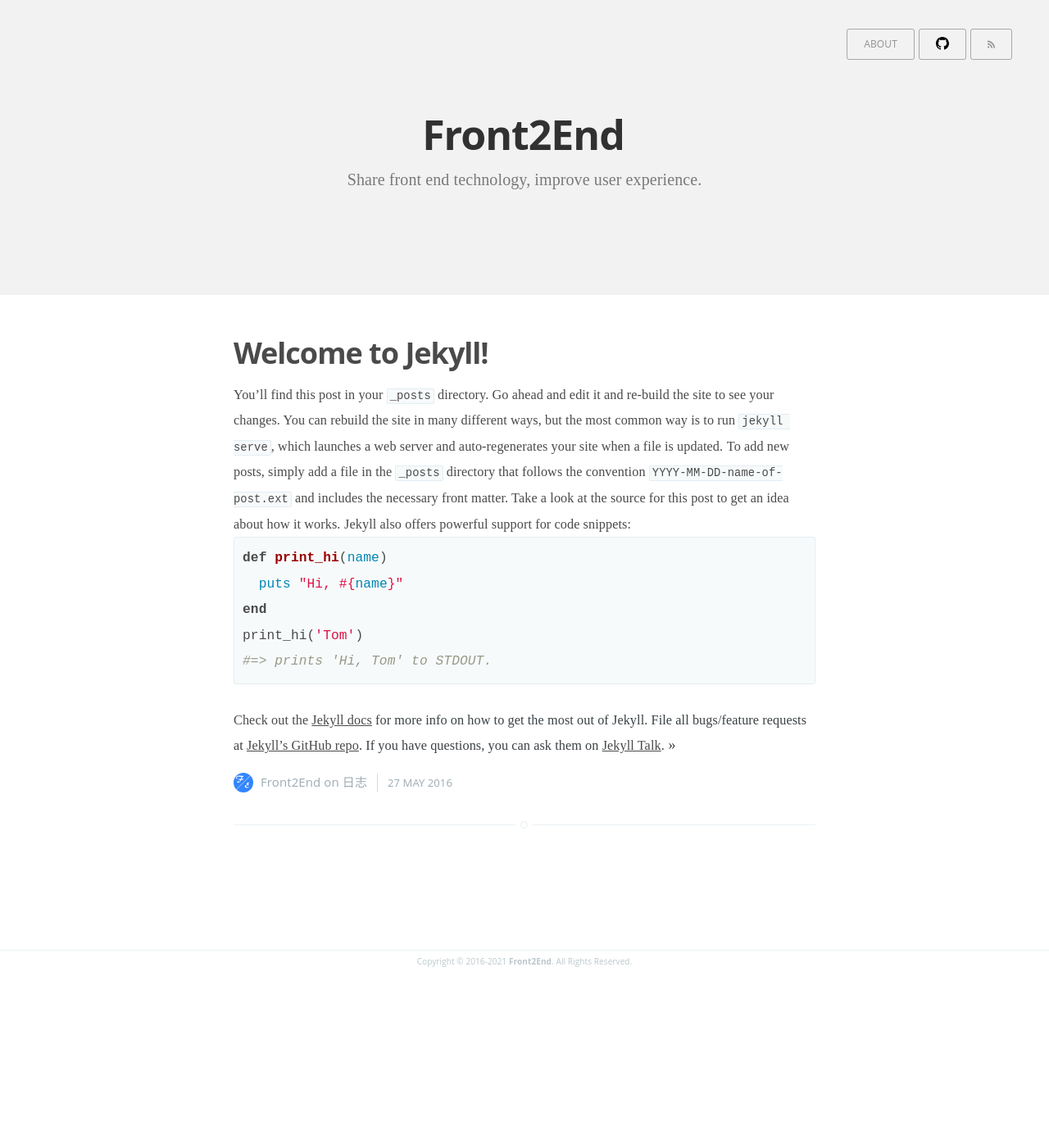
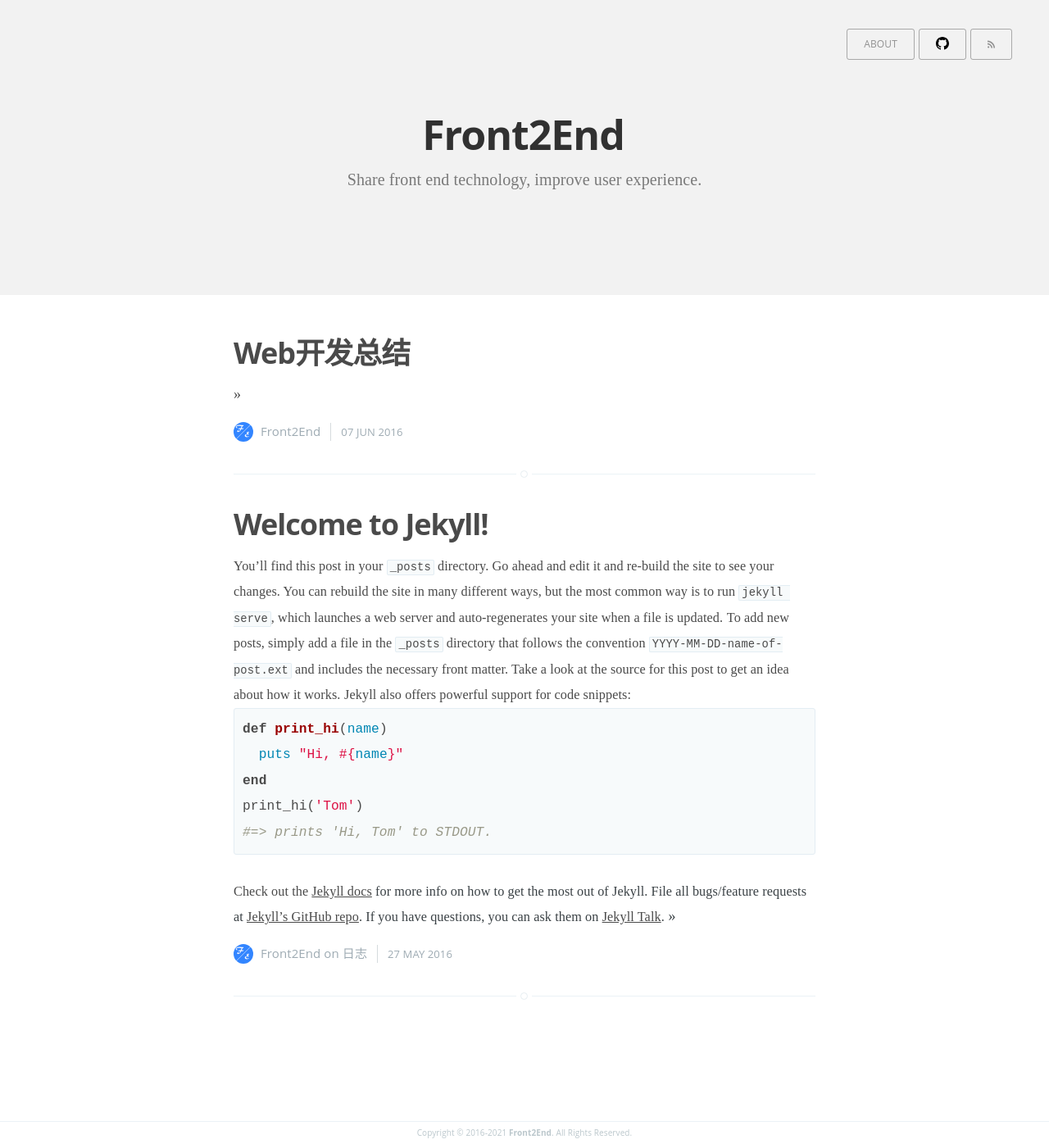
Before and after one commit to baixuexiyang/front2end, a Jekyll site: the page built from index.html, in a window 1280 px wide. Shown: the whole page at 82% size. Built offline with Jekyll 4.4.1, drawn with Linux system fonts in a browser that asks for light colours; the list of posts is cut into pages by our own code; comment, search, counter and statistics services are not loaded; before the commit the page ends 1187 px from its top, so only the background shows below that.

Commit message:
feat add post

```diff
--- a/_config.yml
+++ b/_config.yml
@@ -1,7 +1,7 @@
 name: Front2End
 description: 'Share front end technology, improve user experience'
 meta_description: 'front2end'
-permalink: /:title.html
+permalink: /detail
 avatar: '/assets/img/front2end.jpg'
 gems: [jekyll-paginate]
 markdown: kramdown
--- a/_posts/2016-05-27-welcome-to-jekyll.markdown
+++ b/_posts/2016-05-27-welcome-to-jekyll.markdown
@@ -5,7 +5,7 @@
 categories: 日志
 archive: false
 ---
-
+<!-- ![有帮助的截图]({{ site.url }}/assets/img/front2end.jpg) -->
 You’ll find this post in your `_posts` directory. Go ahead and edit it and re-build the site to see your changes. You can rebuild the site in many different ways, but the most common way is to run `jekyll serve`, which launches a web server and auto-regenerates your site when a file is updated.
 
 To add new posts, simply add a file in the `_posts` directory that follows the convention `YYYY-MM-DD-name-of-post.ext` and includes the necessary front matter. Take a look at the source for this post to get an idea about how it works.
--- a/index.html
+++ b/index.html
@@ -44,7 +44,7 @@
             <h2 class="post-title"><a href="{{ post.url }}">{{ post.title }}</a></h2>
         </header>
         <section class="post-excerpt">
-            <a class="read-more" href="{{ post.url }}">{{ post.excerpt words="120"}} &raquo;</a>
+            <a class="read-more" href="{{ post.url }}">{{ post.excerpt }} &raquo;</a>
         </section>
         <footer class="post-meta">
             {% if site.author %}
```
Also changed, not shown: _posts/2016-06-07-web开发总结.markdown (added).
